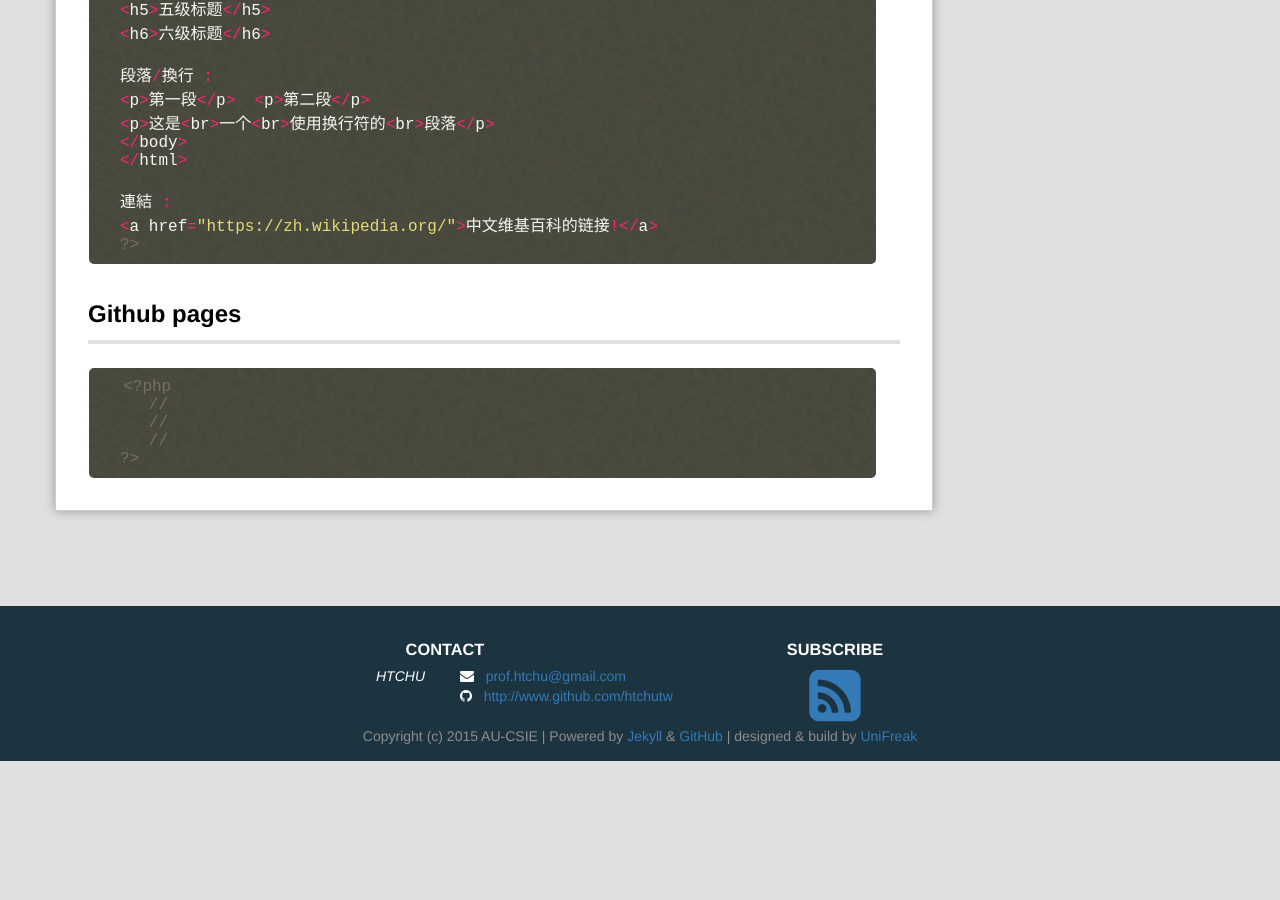
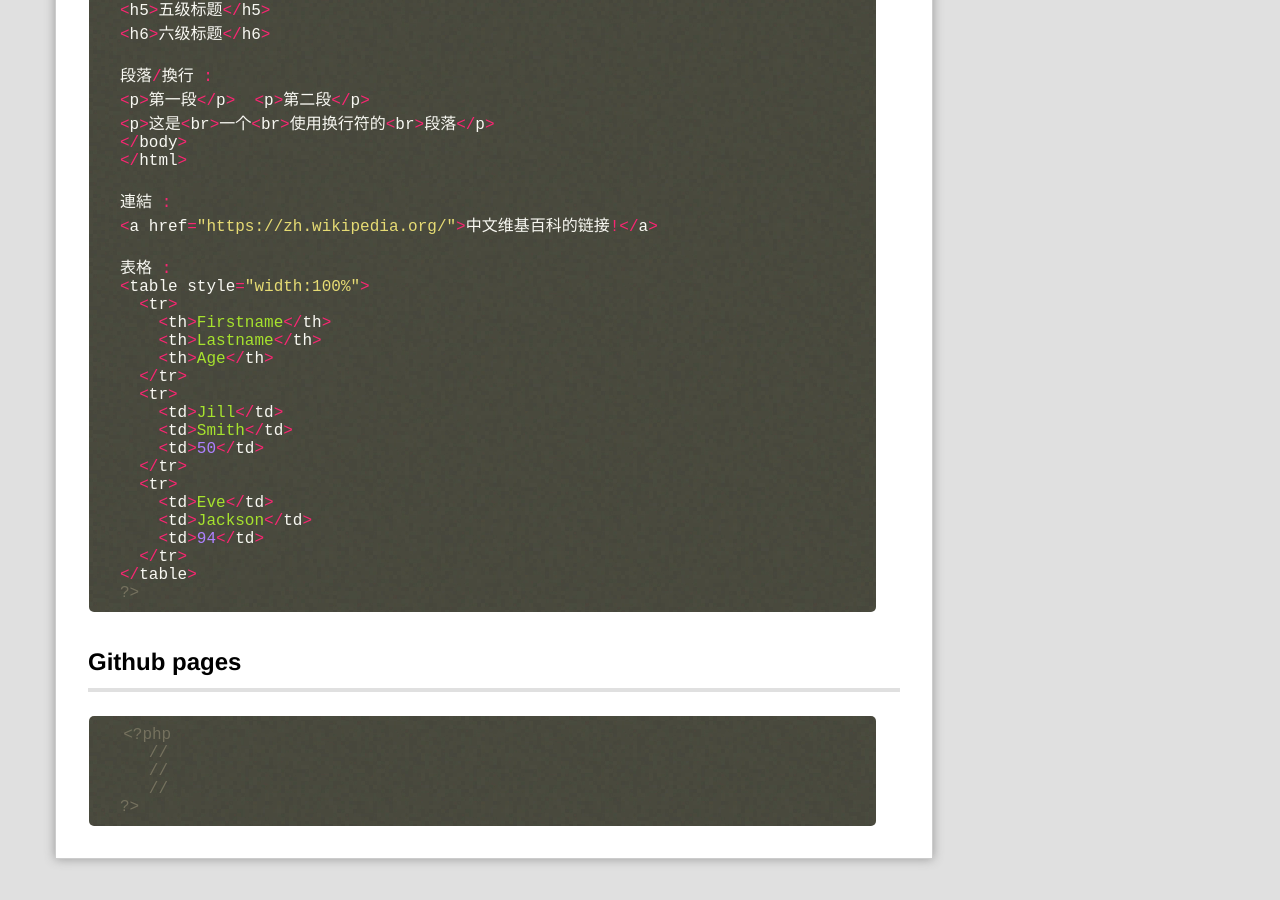
Before and after one commit to track9785/webcourse, a Jekyll site: the page built from _posts/2017-10-18-Class5.md, in a window 1280 px wide and 900 px high, scrolled down 1436 px. Built offline with Jekyll 4.4.1, drawn with Linux system fonts in a browser that asks for light colours; Markdown is read by kramdown in place of the engine named in the settings; comment, search, counter and statistics services are not loaded; before the commit the page ends 2197 px from its top, so only the background shows below that.

Commit message:
Update 2017-10-18-Class5.md

````diff
--- a/_posts/2017-10-18-Class5.md
+++ b/_posts/2017-10-18-Class5.md
@@ -54,6 +54,25 @@ HTML網頁標籤(tag)結構 :
 
 連結 :
 <a href="https://zh.wikipedia.org/">中文维基百科的链接!</a>
+
+表格 :
+<table style="width:100%">
+  <tr>
+    <th>Firstname</th>
+    <th>Lastname</th>
+    <th>Age</th>
+  </tr>
+  <tr>
+    <td>Jill</td>
+    <td>Smith</td>
+    <td>50</td>
+  </tr>
+  <tr>
+    <td>Eve</td>
+    <td>Jackson</td>
+    <td>94</td>
+  </tr>
+</table>
 ?>
 ```
 ##Github pages
````
